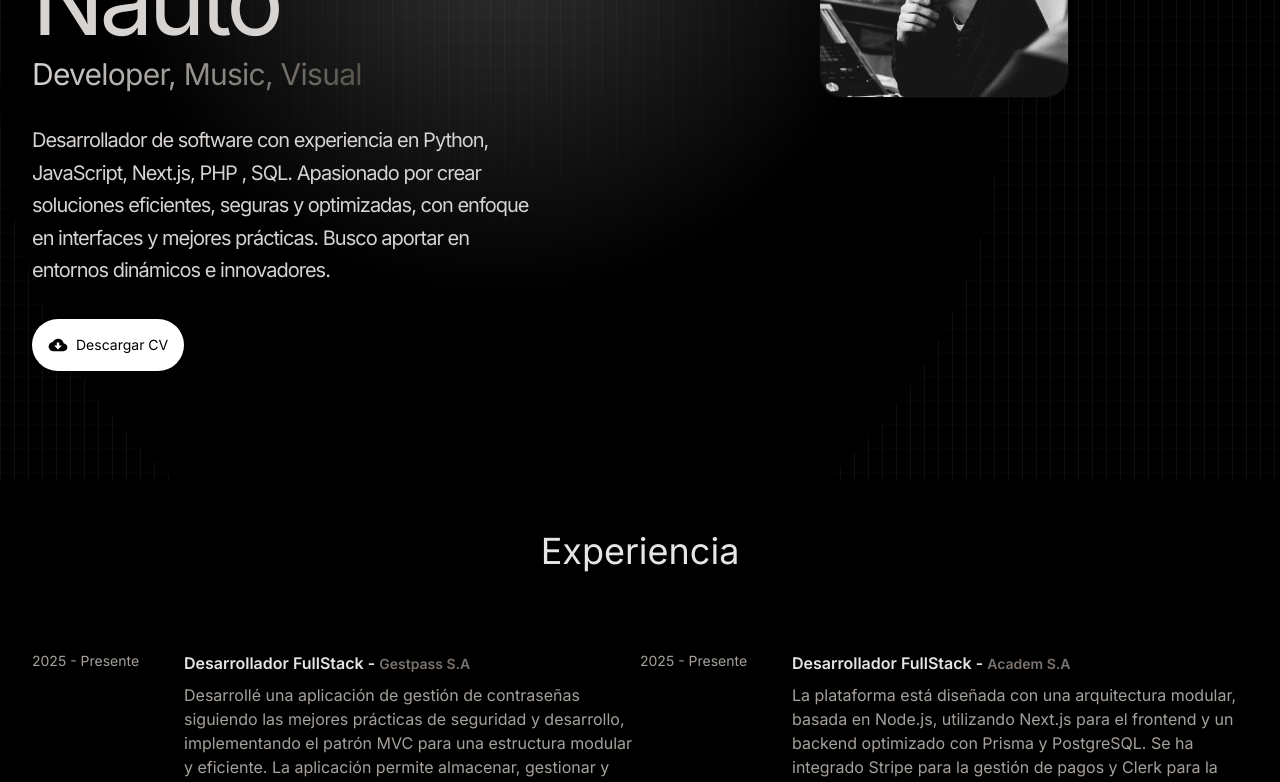
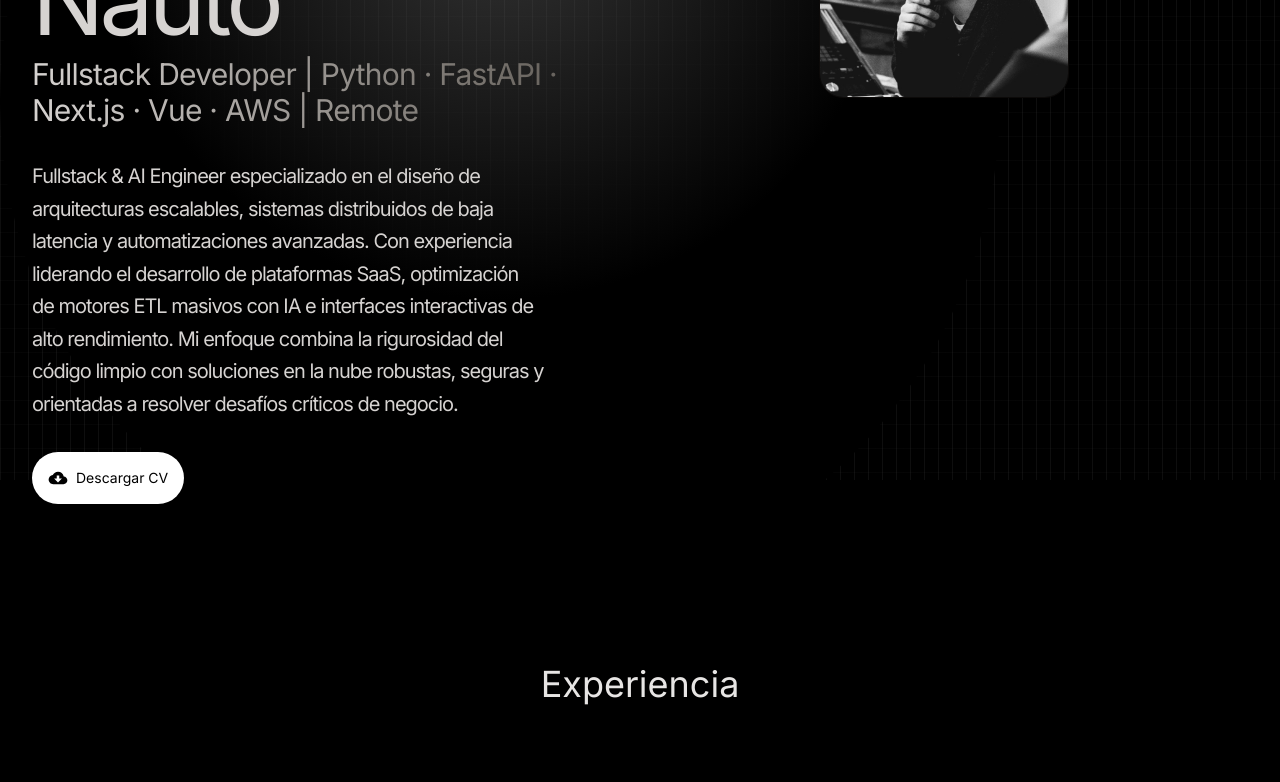
Before and after one commit to mtsprznto/portafolio-minimalist, a React (Vite) app: page / in a window 1280 px wide. Shown: the part 320-1102 px from the top of the page. Built offline with nearby package versions, Linux system fonts and the light colour scheme; no server answers.

Commit message:
Actualizacion de experiencia y cv

```diff
--- a/src/components/Hero.jsx
+++ b/src/components/Hero.jsx
@@ -55,7 +55,7 @@ const Hero = () => {
               variants={childVariants}
               className="bg-gradient-to-r from-stone-300 to-stone-600 bg-clip-text text-3xl tracking-tight text-transparent"
             >
-              Developer, Music, Visual
+              Fullstack Developer | Python · FastAPI · Next.js · Vue · AWS | Remote
             </motion.span>
             <motion.p
               variants={childVariants}
--- a/src/constants/index.js
+++ b/src/constants/index.js
@@ -3,7 +3,10 @@ import demo4_arriendopv from "../assets/projects/demo4_arriendopv.png";
 import demo3_academ from "../assets/projects/demo3_academ.png";
 import demo5_coffedream from "../assets/projects/demo5_coffe.png";
 import demo6_bankco_beta from "../assets/projects/demo6_bankco_beta.png";
-export const HERO_CONTENT = `Desarrollador de software con experiencia en Python, JavaScript, Next.js, PHP , SQL. Apasionado por crear soluciones eficientes, seguras y optimizadas, con enfoque en interfaces y mejores prácticas. Busco aportar en entornos dinámicos e innovadores.`;
+
+
+export const HERO_CONTENT = `Fullstack & AI Engineer especializado en el diseño de arquitecturas escalables, sistemas distribuidos de baja latencia y automatizaciones avanzadas. Con experiencia liderando el desarrollo de plataformas SaaS, optimización de motores ETL masivos con IA e interfaces interactivas de alto rendimiento. Mi enfoque combina la rigurosidad del código limpio con soluciones en la nube robustas, seguras y orientadas a resolver desafíos críticos de negocio.`;
+
 
 export const ABOUT_TEXT = `Soy un desarrollador full stack dedicado y versátil con pasión por crear aplicaciones web eficientes y fáciles de usar. Con 5 años de experiencia profesional, he trabajado con una variedad de tecnologías, incluyendo React, Next.js, Node.js, MySQL, PostgreSQL y MongoDB. Mi camino en el desarrollo web comenzó con una profunda curiosidad por entender cómo funcionan las cosas y ha evolucionado en una carrera en la que busco aprender y adaptarme continuamente a nuevos desafíos. Disfruto trabajar en entornos colaborativos y resolver problemas complejos para ofrecer soluciones de alta calidad. Fuera del mundo del código, me gusta mantenerme activo, explorar nuevas tecnologías y contribuir a proyectos de código abierto.`;
 
@@ -105,19 +108,18 @@ export const PROJECTS = [
 
 export const EXPERIENCES = [
   {
-    year: "2025 - Presente",
-    role: "Desarrollador FullStack",
-    company: "Gestpass S.A",
-    description: `Desarrollé una aplicación de gestión de contraseñas siguiendo las mejores prácticas de seguridad y desarrollo, implementando el patrón MVC para una estructura modular y eficiente. La aplicación permite almacenar, gestionar y encriptar contraseñas de manera segura, además de generar claves robustas con caracteres especiales.
-    Para su desarrollo, utilicé Next.js y React, junto con diversas bibliotecas especializadas en seguridad y criptografía, asegurando un sistema confiable y escalable. Este proyecto refleja mi experiencia en desarrollo web y optimización de código, priorizando seguridad y usabilidad.`,
-    technologies: ["TypeScript", "JavaScript", "CSS", "React.js"],
+    year: "2026 - Presente",
+    role: "Lead Fullstack Developer",
+    company: "Blast-Up",
+    description: `Liderazgo técnico en una plataforma SaaS para ingeniería de minas, desarrollando un simulador de vibraciones geomecánicas en tiempo real. Diseñé visualizaciones 3D complejas utilizando React Three Fiber y mapeo geoespacial interactivo con Leaflet. Coordiné la arquitectura completa del sistema integrando seguridad avanzada con Next-Auth, persistencia robusta con Prisma/PostgreSQL y la automatización de procesamiento de infraestructura multimedia optimizada en nubes AWS.`,
+    technologies: ["Next.js", "React 19", "TypeScript", "Three.js", "Prisma", "PostgreSQL", "AWS S3", "Vitest", "Tailwind CSS"],
   },
   {
-    year: "2025 - Presente",
-    role: "Desarrollador FullStack",
-    company: "Academ S.A",
-    description: `La plataforma está diseñada con una arquitectura modular, basada en Node.js, utilizando Next.js para el frontend y un backend optimizado con Prisma y PostgreSQL. Se ha integrado Stripe para la gestión de pagos y Clerk para la autenticación de usuarios.`,
-    technologies: ["Next.js", "React", "TailwindCSS", "ShadCN UI", "Node.js", "Prisma ORM", "PostgreSQL (Neon)", "Clerk", "Stripe", "Neon.tech"],
+    year: "2026 - Junio 2026",
+    role: "Fullstack AI Engineer / Developer",
+    company: "Jurispeed",
+    description: `Lidero el diseño e implementación del ciclo de vida de datos para un ecosistema de IA legal. Desarrollé un motor ETL masivo en Python para la ingesta e indexación de más de 600k sentencias judiciales bajo una arquitectura RAG. Responsable del desarrollo evolutivo de un chatbot especializado (Vue 3 / FastAPI), optimizando la recuperación semántica y la interfaz de usuario. Implementé sistemas de scraping distribuido y resiliente con Scrapy y Playwright para la extracción automatizada de datos públicos.`,
+    technologies: ["Python", "FastAPI", "Vue 3", "TypeScript", "DynamoDB", "Redis", "RAG", "Docker", "Playwright", "Clerk"],
   },
 ];
 
```
Also changed, not shown: 2 other files (tests, documents, lock files or other folders).
